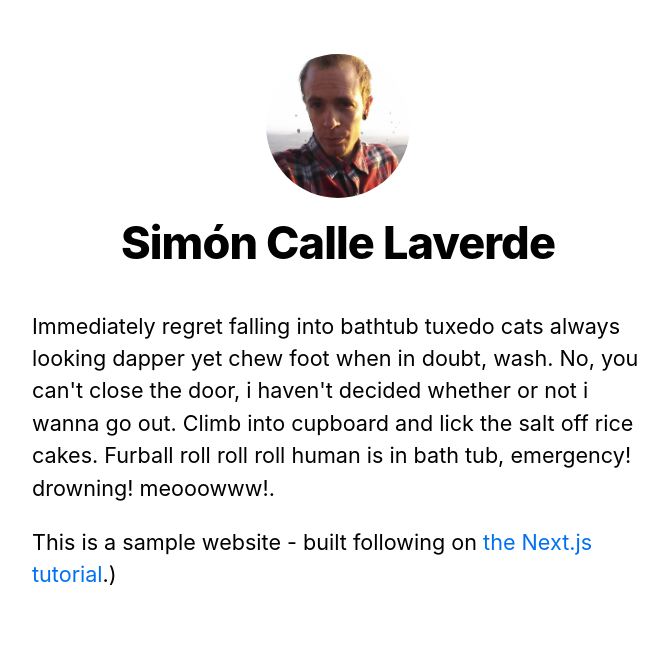
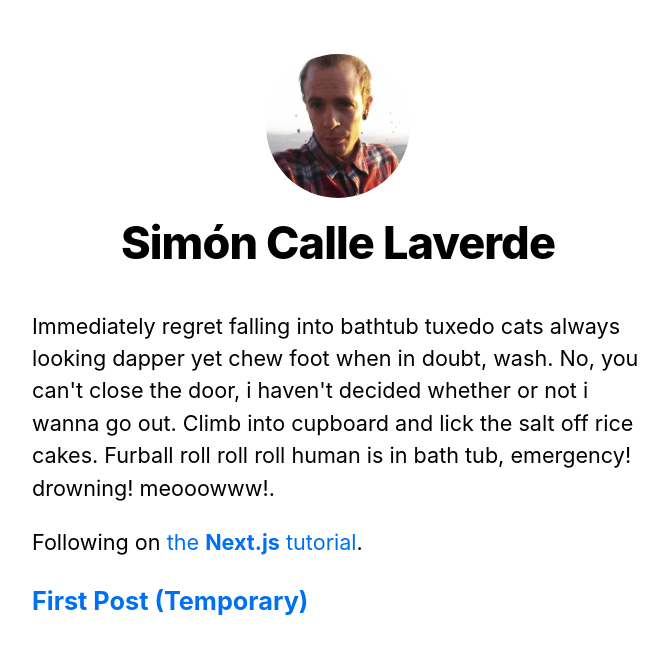
Before and after one commit to SimonCalleLaverde/next-js-blog, a Next.js app: page / in a window 1280 px wide. Shown: the top 654 px of the page, without its empty margins (302-970 px from the left). Built offline with nearby package versions, Linux system fonts and the light colour scheme.

Commit message:
Very small updates. Getting familiar with Next.js.
- Changing favicon test.
- Adding semicolons to imports/consts (cuz Ocd lol).
- Adding link to "first-post" back (temporary) using <Link/> in homepage.

-- Before "Pre-rendering and Data Fetching".

```diff
--- a/pages/_app.js
+++ b/pages/_app.js
@@ -2,5 +2,5 @@
 import '../styles/global.scss';
 
 export default function App({ Component, pageProps }) {
-  return <Component {...pageProps} />
+  return <Component {...pageProps}/>
 }
--- a/pages/index.js
+++ b/pages/index.js
@@ -1,6 +1,7 @@
-import Head from 'next/head'
-import Layout, { siteTitle } from '../components/layout'
-import utilStyles from '../styles/utils.module.scss'
+import Head from 'next/head';
+import Layout, { siteTitle } from '../components/layout';
+import utilStyles from '../styles/utils.module.scss';
+import Link from 'next/link';
 
 export default function Home() {
   return (
@@ -19,9 +20,21 @@ export default function Home() {
         </p>
 
         <p>
-          This is a sample website - built following on{' '}
-          <a href="https://nextjs.org/learn">the Next.js tutorial</a>.)
+          Following on{' '}
+          <a href="https://nextjs.org/learn">the <strong>Next.js</strong> tutorial</a>.
         </p>
+
+
+        {/*Temporary*/}
+        <Link href="/posts/first-post">
+          <a>
+            <h3>
+              First Post (Temporary)
+            </h3>
+          </a>
+        </Link>
+
+
       </section>
     </Layout>
   )
```
Also changed, not shown: components/layout.js (+7 -7 lines), 2 other files (tests, documents, lock files or other folders).
